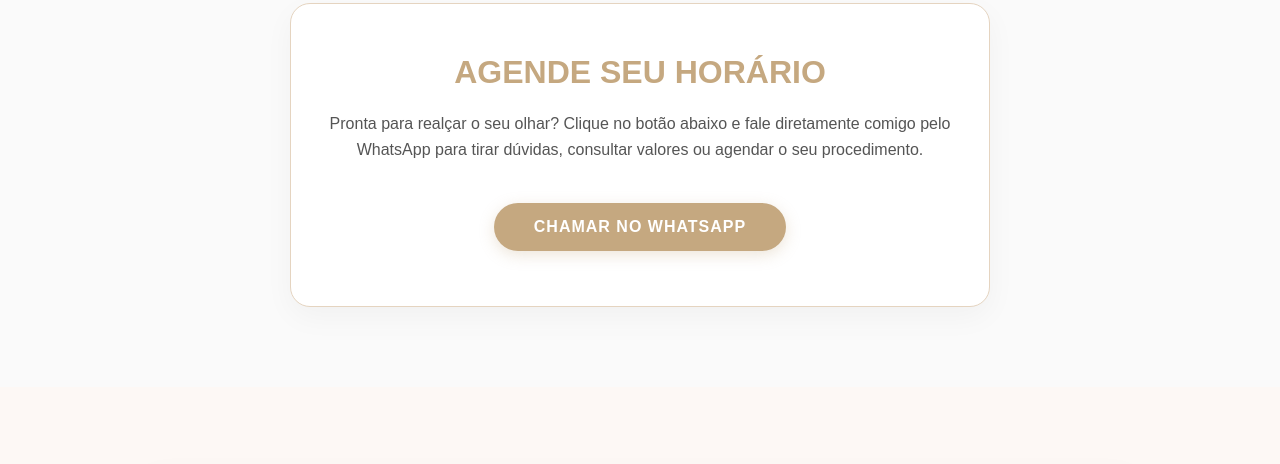
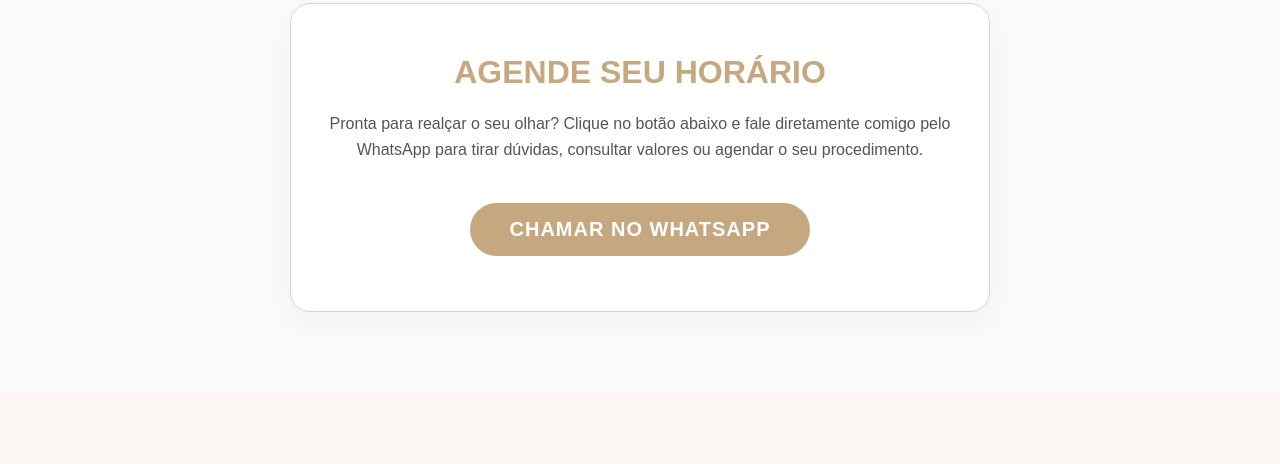
Before and after one commit to matheusalvestech/site-thaise-lash, a plain HTML site: page index.html in a window 1280 px wide. Shown: the part 3620-4084 px from the top of the page. Drawn offline with Linux system fonts and the light colour scheme.

Commit message:
Add files via upload

```diff
--- a/estilo.css
+++ b/estilo.css
@@ -501,6 +501,25 @@ nav ul li a:hover {
     }
 }
 
+.btn-contato-principal {
+    display: inline-block !important;
+    background-color: #C5A880 !important;
+    color: #FFFFFF !important;
+    padding: 15px 40px;
+    border-radius: 30px;
+    text-decoration: none;
+    font-weight: 600;
+    text-transform: uppercase;
+    letter-spacing: 1px;
+    transition: background-color 0.3s ease;
+    border: none;
+    text-align: center;
+}
+
+.btn-contato-principal:hover {
+    background-color: #B0946B !important;
+}
+
 @media (max-width: 768px) {
     body {
     padding-bottom: 60px;
--- a/index.html
+++ b/index.html
@@ -150,7 +150,7 @@
         <h2>Agende seu Horário</h2>
         <p>Pronta para realçar o seu olhar? Clique no botão abaixo e fale diretamente comigo pelo WhatsApp para tirar dúvidas, consultar valores ou agendar o seu procedimento.</p>
 
-        <a href="https://wa.me/5522974049729?text=Olá,%20Thaise!%20Gostaria%20de%20saber%20mais%20sobre%20os%20procedimentos%20e%20agendar%20um%20horário." target="_blank" class="btn-whatsapp">
+        <a href="https://wa.me/5522974049729?text=Olá,%20Thaise!%20Gostaria%20de%20saber%20mais%20sobre%20os%20procedimentos%20e%20agendar%20um%20horário." target="_blank" class="btn-contato-principal">
             Chamar no WhatsApp
         </a>
     </div>
```
